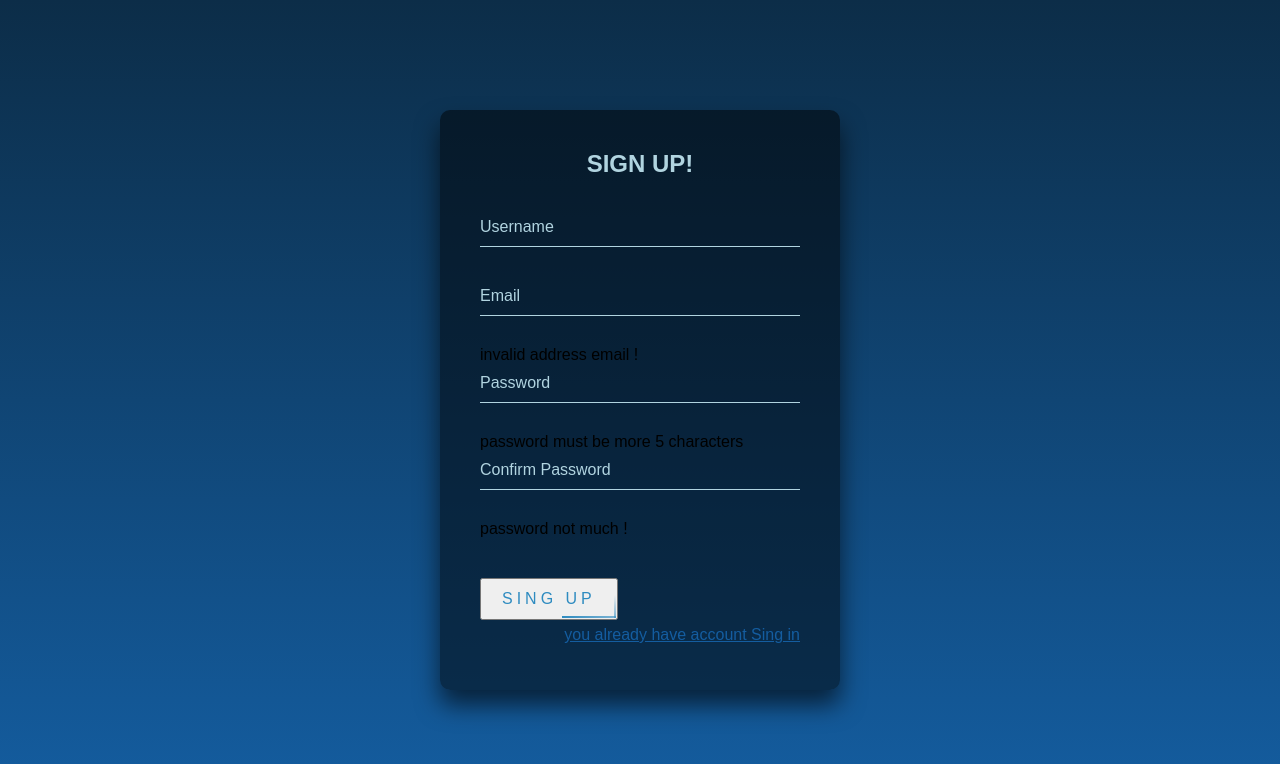
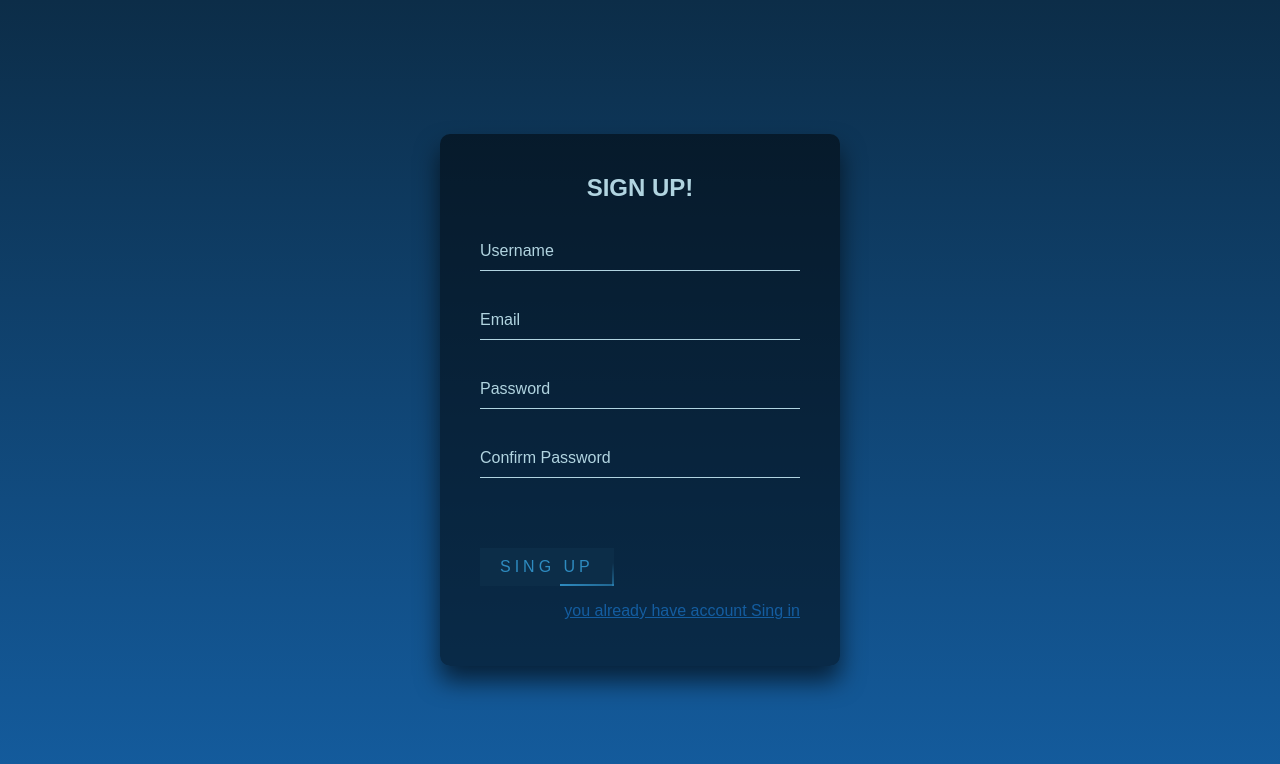
Before and after one commit to lmutsuha79/ecomerce_with_ammar, a Flask app: page /registration in a window 1280 px wide. Shown: the top 764 px of the page. Run offline with Flask 2, Linux system fonts and the light colour scheme; style sheets or scripts are compiled from the project's sources.

Commit message:
add style to form validation
add style to form validation

```diff
--- a/static/style/sing.scss
+++ b/static/style/sing.scss
@@ -83,6 +83,10 @@
 
 
 .sing-box form #confirm{
+	border: 0px;
+    cursor: pointer;
+    margin-bottom: 10px;
+    background: var(--dark-blue);
 	position: relative;
 	display: inline-block;
 	padding: 10px 20px;
@@ -197,3 +201,29 @@
     color: var(--baby-color);
   }
 }
+
+
+.valid_message{
+    position: absolute;
+    // top: -12px;
+    right: 0;
+    font-size: 11px;
+    color: var(--blue-color);
+	transition: var(--slow-transition);
+}
+
+.valid_email{
+
+}
+.valid_message_true{
+	top: 10px;
+	opacity: 0;
+	visibility: hidden;
+
+
+}
+.valid_message_false{
+	top: -11px;
+	opacity: 1;
+	visibility: visible;
+}
--- a/templates/sing_up.html
+++ b/templates/sing_up.html
@@ -43,9 +43,9 @@
                     <input type="text" name="username" required="true">
                     <label>Username</label>
                     {% if errors.get('username')%}
-                        <div class="valid_message valid_user valid_message_false">{{ errors.get('username') }}</div>
+                    <div class="valid_message valid_user valid_message_false">{{ errors.get('username') }}</div>
                     {% else%}
-                        <div class="valid_message valid_user valid_message_true"></div>
+                    <div class="valid_message valid_user valid_message_true"></div>
                     {% endif %}
                 </div>
                 <div class="user-box">
```
Also changed, not shown: static/js/validate_reg.js (+11 -11 lines), templates/sing_in.html (+9 -10 lines).
